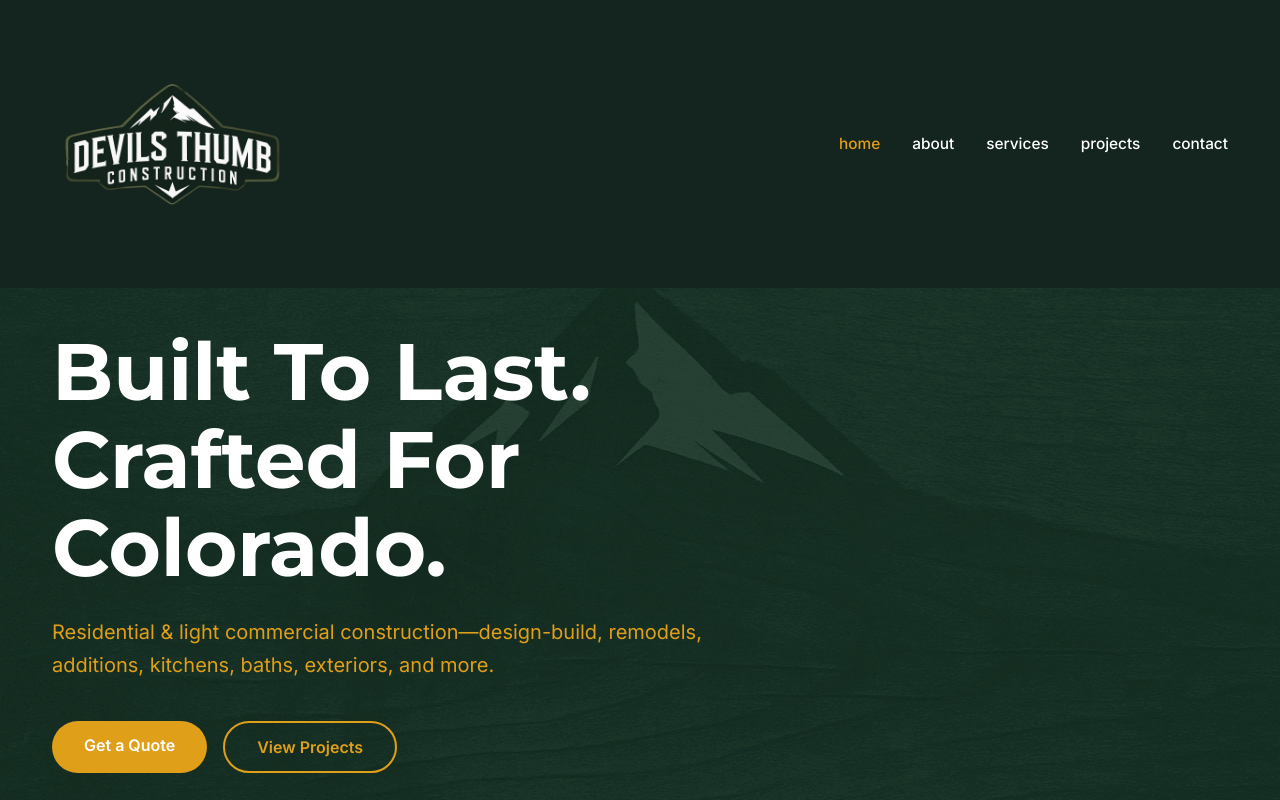
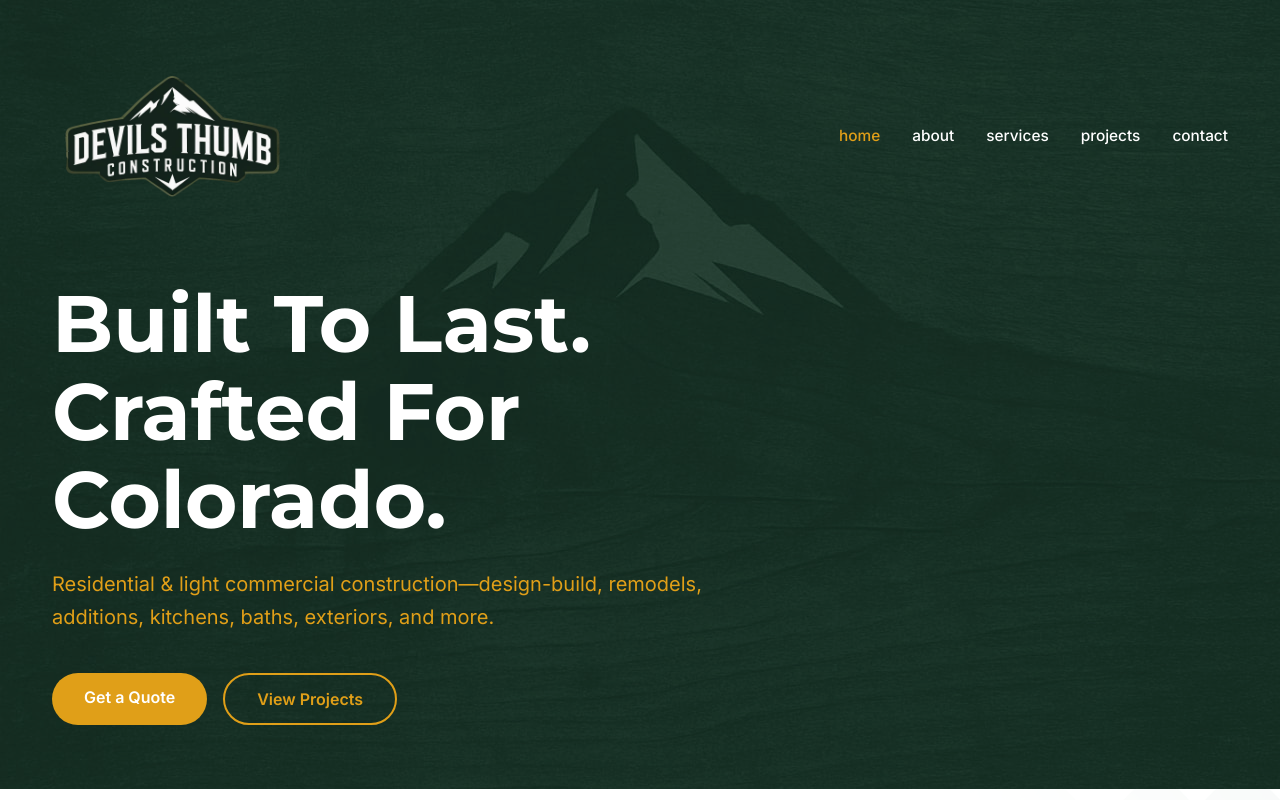
Before and after one commit to AppStudioPros/devils-thumb-construction, a Next.js app: page / in a window 1280 px wide. Shown: the top 800 px of the page. Built offline with nearby package versions, Linux system fonts and the light colour scheme.

Commit message:
Header: floating transparent over hero. Hero: extra top padding to clear header

```diff
--- a/src/components/home/Hero.tsx
+++ b/src/components/home/Hero.tsx
@@ -7,7 +7,7 @@
     <section className="relative min-h-0 flex items-center">
       <Image src="/images/mountain-bg.jpg" alt="" fill className="object-cover" priority />
       <div className="absolute inset-0 bg-[#13251e]/45" />
-      <div className="relative max-w-[1240px] mx-auto px-4 sm:px-6 lg:px-8 w-full pt-10 pb-16">
+      <div className="relative max-w-[1240px] mx-auto px-4 sm:px-6 lg:px-8 w-full pt-[280px] pb-16">
         <FadeIn>
           <h1 className="text-3xl sm:text-5xl md:text-6xl lg:text-[80px] font-bold text-white font-[Montserrat] leading-[1.1] mb-6">
             Built To Last.<br />
--- a/src/components/layout/Header.tsx
+++ b/src/components/layout/Header.tsx
@@ -28,8 +28,8 @@
   }, [mobileOpen]);
 
   return (
-    <header className="relative z-50 bg-[#13251e]">
-      <div className="max-w-[1240px] mx-auto px-4 sm:px-6 lg:px-8 flex items-center justify-between py-6">
+    <header className="fixed top-0 left-0 right-0 z-50 bg-transparent">
+      <div className="max-w-[1240px] mx-auto px-4 sm:px-6 lg:px-8 flex items-center justify-between py-4">
         <Link href="/">
           <Image src="/images/logo.png" alt="Devil's Thumb Construction" width={240} height={240} className="w-[160px] sm:w-[240px]" />
         </Link>
```
